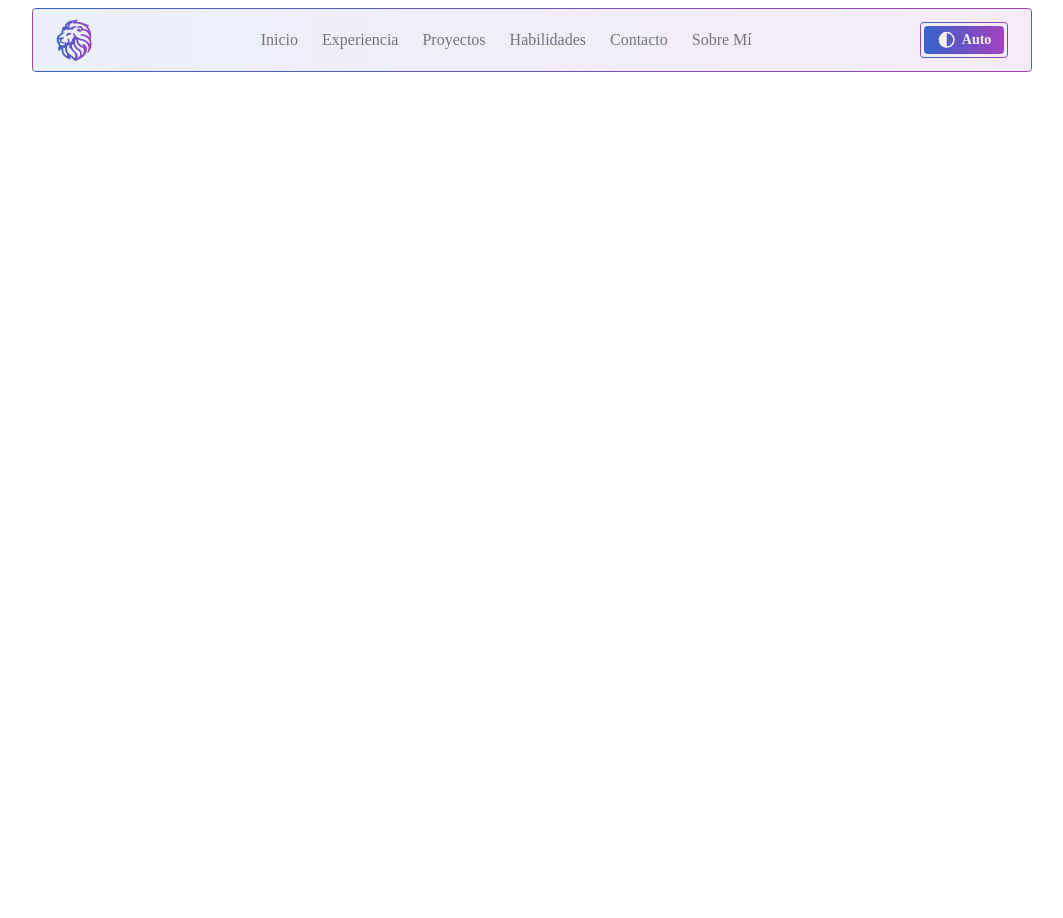
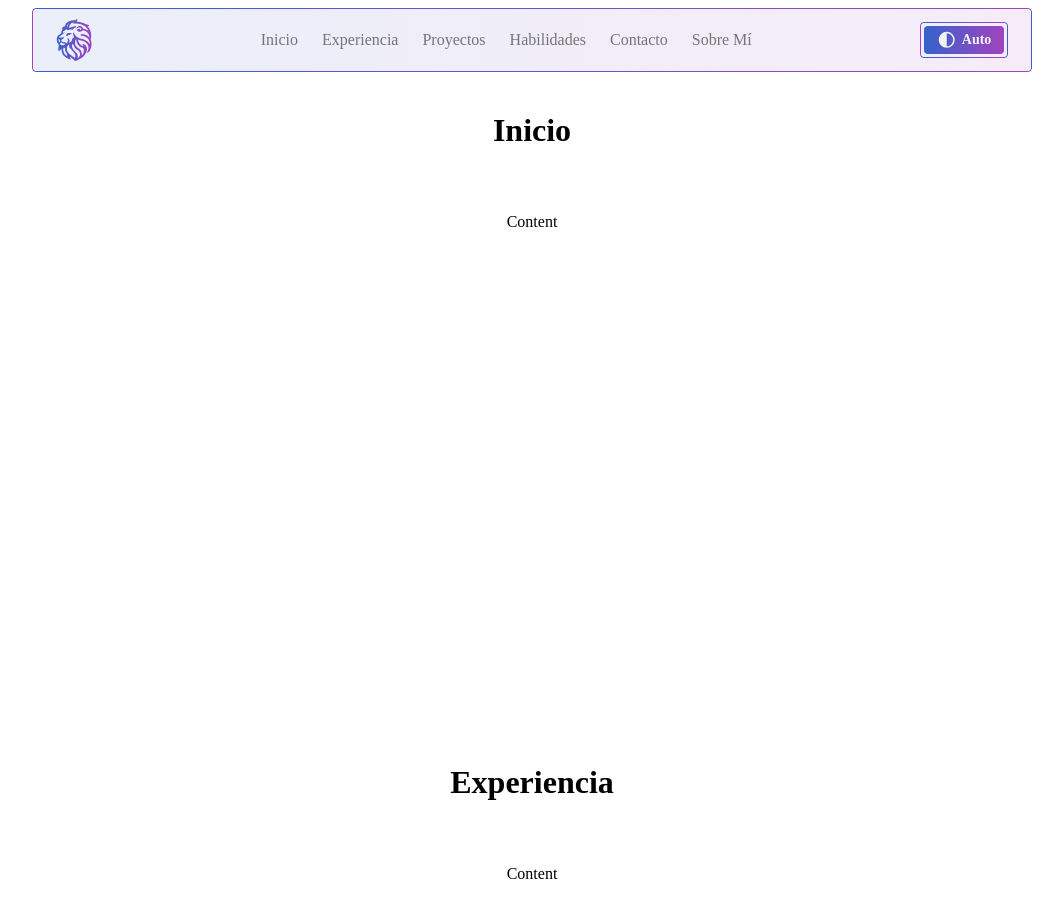
Before and after one commit to PabloStarOk/portfolio, an Astro site: page / in a window 1280 px wide. Shown: the top 918 px of the page, without its empty margins (108-1171 px from the left). Before the commit the page ends 800 px from the top, so only its background shows below. Built offline with nearby package versions, Linux system fonts and the light colour scheme; Astro itself is replaced by a stand-in of ours; a web font is replaced by a local one.

Commit message:
feat(layout): restructure layout to include sections of the portfolio
Include main element in Layout.astro and add new styles to it.
Include a new SectionLayout.astro with a basic structure to use in the index and to be able to finish the header nav bar feature.

```diff
--- a/src/layouts/Layout.astro
+++ b/src/layouts/Layout.astro
@@ -26,18 +26,34 @@ import Montserrat from "@fontsource-variable/montserrat/files/montserrat-latin-w
   </head>
   <body>
     <Header />
-    <slot />
+    <main>
+      <slot />
+    </main>
   </body><style is:global>
     html,
+    body {
+      margin: 0;
+      padding: 0;
+      width: 100%;
+      scroll-behavior: smooth;
+      box-sizing: border-box;
+    }
+
     body {
       display: flex;
       flex-direction: column;
       align-items: center;
-      width: 100%;
-      height: 100%;
-      padding-top: var(--space-100);
-      scroll-behavior: smooth;
-      box-sizing: border-box;
+      min-height: 100vh;
+      gap: var(--space-200);
+    }
+
+    main {
+      display: flex;
+      flex-direction: column;
+      width: 87.5%;
+      max-width: 62.5rem;
+      gap: var(--space-2400);
+      padding: var(--space-800) 0;
     }
   </style>
 </html>
--- /dev/null
+++ b/src/layouts/SectionLayout.astro
@@ -0,0 +1,26 @@
+---
+interface Props {
+  id: string;
+  title: string;
+}
+
+const { id, title } = Astro.props;
+---
+
+<section id={id} class="section-layout">
+  <h1 class="section-layout__title">{title}</h1>
+  <slot />
+</section>
+
+<style>
+  .section-layout {
+    width: 100%;
+    min-height: 34.75rem;
+
+    display: flex;
+    flex-direction: column;
+    align-items: center;
+    justify-content: flex-start;
+    gap: 4rem;
+  }
+</style>
--- a/src/pages/index.astro
+++ b/src/pages/index.astro
@@ -1,6 +1,14 @@
 ---
-import Layout from '@/layouts/Layout.astro';
+import Layout from "@/layouts/Layout.astro";
+import SectionLayout from "@/layouts/SectionLayout.astro";
 ---
 
 <Layout>
+  <SectionLayout id="principal" title="Inicio">Content</SectionLayout>
+  <SectionLayout id="experience" title="Experiencia">Content</SectionLayout>
+  <SectionLayout id="projects" title="Proyectos">Content</SectionLayout>
+  <SectionLayout id="skills" title="Habilidades">Content</SectionLayout>
+  <SectionLayout id="contact" title="Contacto e Información"
+    >Content</SectionLayout
+  >
 </Layout>
--- a/src/styles/global.css
+++ b/src/styles/global.css
@@ -13,7 +13,10 @@
     --space-200: 0.5rem;
     --space-300: 0.75rem;
     --space-400: 1rem;
+    --space-500: 1.25rem;
     --space-600: 1.50rem;
+    --space-800: 2rem;
+    --space-2400: 6rem;
 
     --space-negative-100: -0.5rem;
 
@@ -25,6 +28,7 @@
     --subtitle-font-weight: 400;
     --font-weight-semibold: 600;
 
+    --subtitle-font-base: 2rem;
     --subheading-size-base: 1rem;
     --body-size-small: 0.875rem;
 }
@@ -87,3 +91,8 @@ body {
     background-color: var(--background-color);
     font-family: "Montserrat Variable";
 }
+
+h1 {
+    text-align: center;
+    font-size: var(--subtitle-font-base);
+}
```
